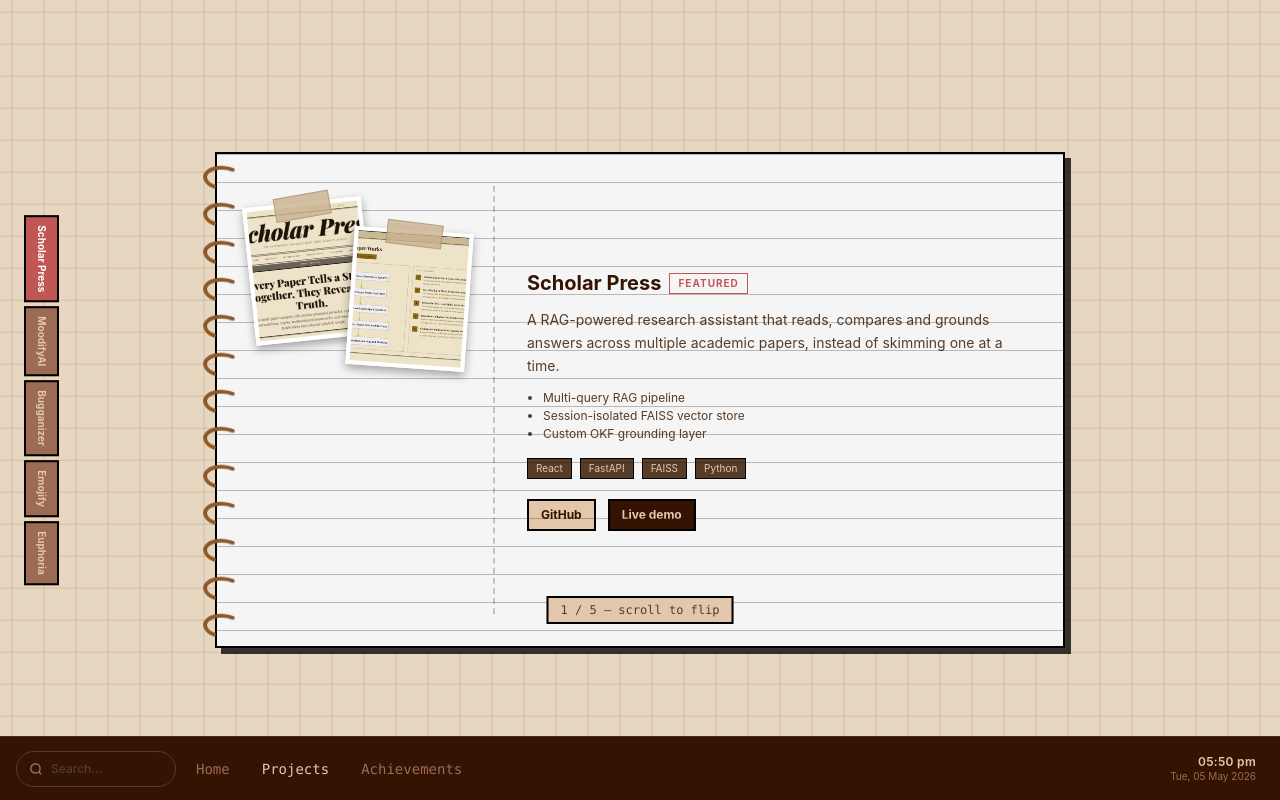
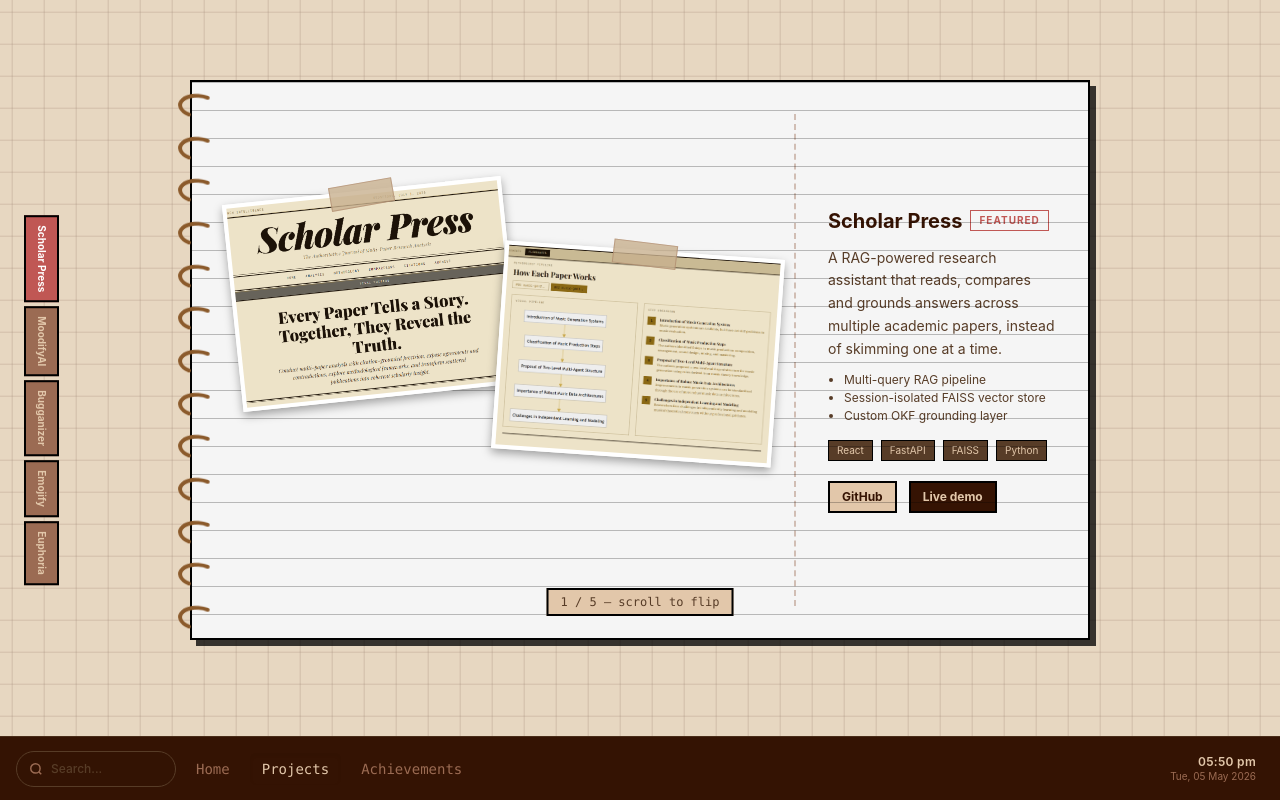
Before and after one commit to Sami210105/portfolio, a React (Vite) app: page / in a window 1280 px wide. Both pictures are taken after a click on the button "Projects". Built offline with nearby package versions, Linux system fonts and the light colour scheme.

Commit message:
adjusted the prj face

```diff
--- a/src/components/folders/projects/Polaroid.jsx
+++ b/src/components/folders/projects/Polaroid.jsx
@@ -5,19 +5,19 @@
     <div
       style={{
         transform: `rotate(${ROTATIONS[index % ROTATIONS.length]})`,
-        marginTop: index === 1 ? "28px" : "0px",
-        marginLeft: index === 1 ? "-18px" : "0px",
+        marginTop: index === 1 ? "60px" : "0px",
+        marginLeft: index === 1 ? "-14px" : "0px",
       }}
-      className="relative bg-white border-4 border-white shadow-[0_4px_10px_rgba(0,0,0,0.35)] w-[190px]"
+      className="relative bg-white border-4 border-white shadow-[0_4px_10px_rgba(0,0,0,0.35)] w-[280px] top-15 left-2"
     >
       <div
         style={{ transform: `translateX(-50%) rotate(${index === 0 ? "-4deg" : "3deg"})` }}
-        className="absolute -top-3 left-1/2 w-14 h-6 bg-[#c9b18f]/80 border border-[#9b6b53]/40"
+        className="absolute -top-3 left-1/2 w-16 h-6 bg-[#c9b18f]/80 border border-[#9b6b53]/40"
       />
       <img
         src={src}
         alt={alt}
-        className="w-full h-[130px] object-cover bg-[#d6c3a3]"
+        className="w-[300px] h-[200px] object-cover bg-[#d6c3a3]"
       />
     </div>
   );
--- a/src/components/folders/projects/ProjectFace.jsx
+++ b/src/components/folders/projects/ProjectFace.jsx
@@ -2,7 +2,7 @@
 
 export default function ProjectFace({ project }) {
   return (
-    <div className="w-full h-full grid grid-cols-1 md:grid-cols-[220px_1fr] gap-6 p-6 md:p-8">
+    <div className="w-full h-full grid grid-cols-1 md:grid-cols-[1.2fr_1fr] gap-6 p-6 md:p-8">
       <div className="relative flex items-start justify-center pt-4">
         {project.images.map((src, i) => (
           <Polaroid key={i} src={src} alt={project.title} index={i} />
--- a/src/components/pages/ProjectsPage.jsx
+++ b/src/components/pages/ProjectsPage.jsx
@@ -63,8 +63,8 @@
         style={{ scrollSnapAlign: "start" }}
         className="sticky top-0 h-screen w-full flex items-center justify-center overflow-hidden"
       >
-        {/* left-edge tabs (kept opposite the flip's leading edge) */}
-        <div className="absolute left-2 md:left-6 top-1/2 -translate-y-1/2 flex flex-col gap-1 z-30">
+        {/* left-edge tabs */}
+        <div className="absolute left-2 md:left-6 top-1/2 -translate-y-1/2 flex flex-col gap-1 z-30 ">
           {PROJECTS.map((p, i) => (
             <button
               key={p.id}
@@ -81,7 +81,7 @@
         {/* notebook */}
         <div
           style={{ perspective: "2200px" }}
-          className="relative w-[92vw] max-w-[850px] h-[62vh] max-h-[620px] isolate"
+          className="relative w-[100vw] max-w-[900px] h-[70vh] max-h-[620px] isolate -top-10"
         >
           <RingBinding count={13} />
 
@@ -91,9 +91,6 @@
             const isLastPage = i === PROJECTS.length - 1;
 
             if (i < currentIndex) rotateY = -180;
-            // The last page has nothing behind it to reveal, so it must
-            // never flip — otherwise scrolling through its final 100vh
-            // segment rotates it away and leaves blank space.
             if (i === currentIndex && !isLastPage) rotateY = -local * 180;
 
             const shade =
```
